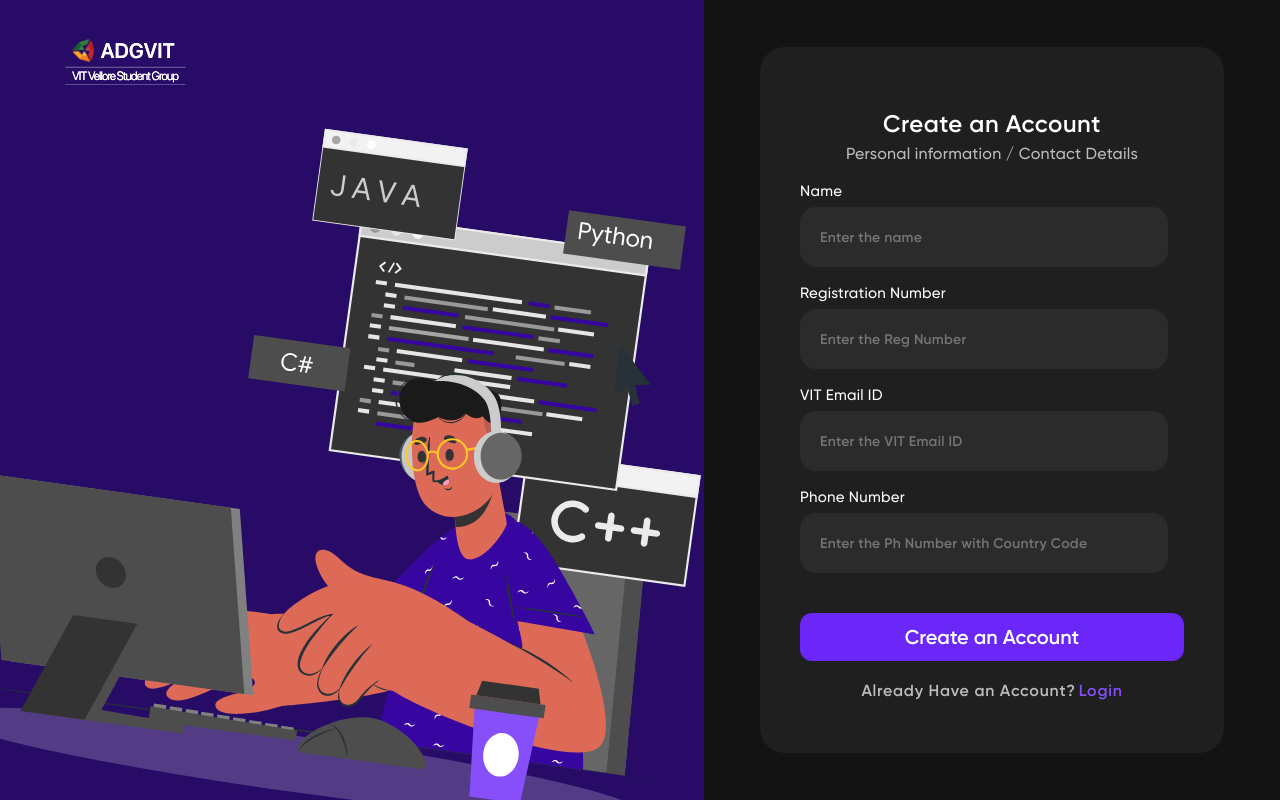
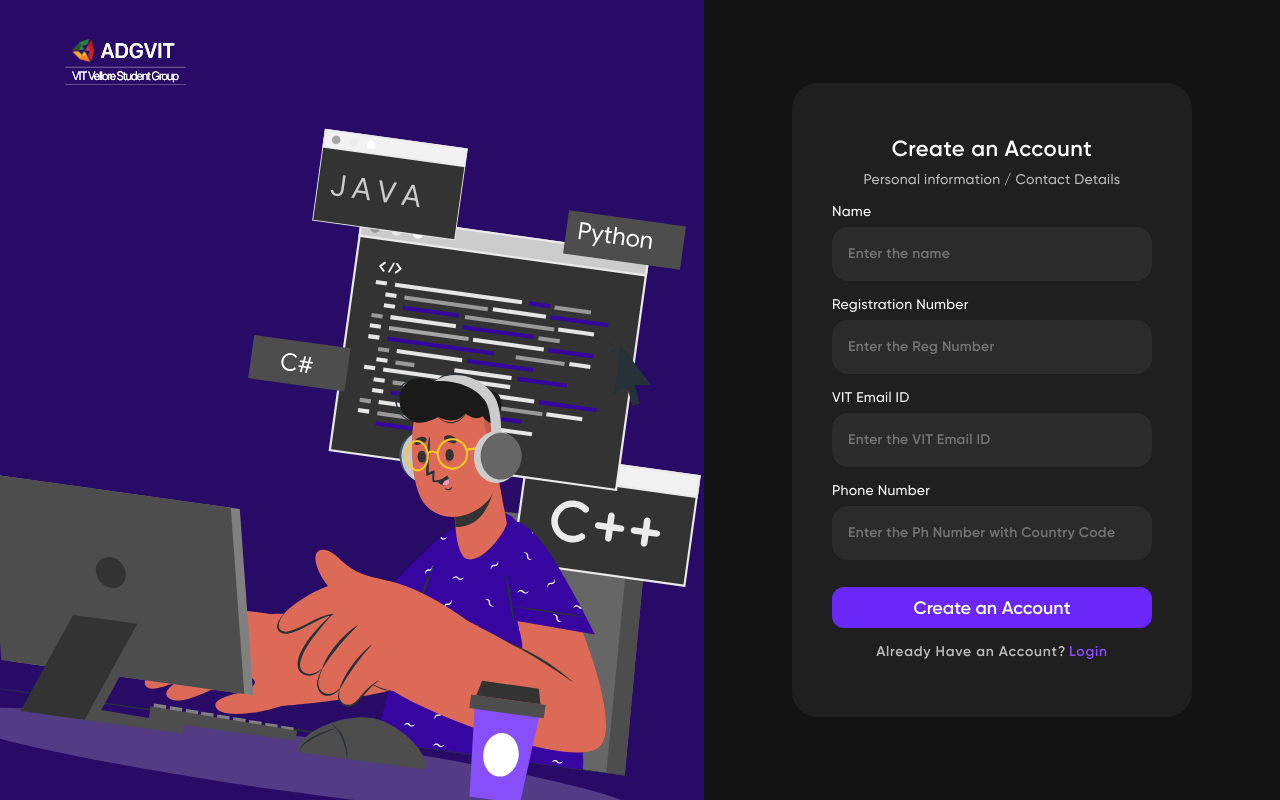
Before and after one commit to ANIRUDH-VADERA/Recruitment_Portal_ADG, a React (Create React App) app: page /SignUp in a window 1280 px wide. Built offline with nearby package versions, Linux system fonts and the light colour scheme.

Commit message:
Fixed ratios

```diff
--- a/src/App.css
+++ b/src/App.css
@@ -33,3 +33,8 @@ body {
   font-family: Gilroy;
   src: url("./font/Gilroy-Regular.ttf");
 }
+
+@font-face {
+  font-family: GilroyExtraBold;
+  src: url("./font/Gilroy-ExtraBold.ttf");
+}
--- a/src/Components/AboutYou/AboutYou.js
+++ b/src/Components/AboutYou/AboutYou.js
@@ -1,13 +1,22 @@
-import React from "react";
+import React,{useState} from "react";
 import { useNavigate } from "react-router-dom";
 import "./AboutYou.css";
 import backImg from "../images/back_img.svg";
 import Navbar from "../Navbar/Navbar";
 import Button from "../Inputs/Button";
+import Input from "../Inputs/Input";
 
 function SignUp() {
   const navigate = useNavigate();
+  const [profile, setprofile] = useState("");
+  const [portfolio_link, setportfolio_link] = useState("");
 
+  const handleChange1 = (e) => {
+    setprofile(e.target.value);
+  };
+  const handleChange2 = (e) => {
+    setportfolio_link(e.target.value);
+  };
   return (
     <>
       <Navbar navbar={0} />
@@ -20,12 +29,22 @@ function SignUp() {
             <h1 className="heading">Tell us about yourself</h1>
             <p className="para">Almost Done! Help Us Know you Better</p>
             <form className="form">
-              {/* <label for="fname">Bio</label>
-                    <input type="text" id="name" name="name" placeholder="Enter the name" />
-                    <label for="fname">Github Profile <span className="optional">(Optional)</span> </label>
-                    <input type="text" id="name" name="name" placeholder="Enter the name" />
-                    <label for="fname">Portfolio Link <span className="optional">(Optional)</span></label>
-                    <input type="text" id="name" name="name" placeholder="Enter the name" /> */}
+                <Input
+                  setnull={setprofile}
+                  val={profile}
+                  change={handleChange1}
+                  heading="Github Profile"
+                  optional ="(Optional)"
+                  placeholder="Enter your Github Profile"
+                />
+                <Input
+                  setnull={setportfolio_link}
+                  val={portfolio_link}
+                  change={handleChange2}
+                  heading="Portfolio Link"
+                  optional ="(Optional)"
+                  placeholder="Enter your Portfolio Link"
+                />
             </form>
             <Button
               class="btn1"
--- a/src/Components/Inputs/Input.css
+++ b/src/Components/Inputs/Input.css
@@ -1,10 +1,10 @@
 input {
-  width: 90%;
+  width: 100%;
   background: #2b2b2b;
   border-radius: 16px;
-  height: 58px;
-  padding-left: 20px;
-  margin-bottom: 15px;
+  height: 52px;
+  padding-left: 16px;
+  margin-bottom: 12px;
   font-family: GilroySemiBold;
   font-style: normal;
   font-weight: normal;
@@ -38,7 +38,7 @@ label {
   font-family: GilroyMedium;
   font-style: normal;
   font-weight: 500;
-  font-size: 15px;
+  font-size: 14px;
   line-height: 22px;
   /* identical to box height, or 147% */
   display: flex;
@@ -54,8 +54,8 @@ label {
 
 .cross {
   cursor: pointer;
-  right: 8%;
-  top: 22%;
+  right: 4%;
+  top: 23%;
   position: absolute;
   width: 24px;
   height: 24px;
--- a/src/Components/Inputs/Input.js
+++ b/src/Components/Inputs/Input.js
@@ -12,7 +12,7 @@ function Input(props) {
 
   return (
     <>
-      <label htmlFor={props.heading}>{props.heading}</label>
+      <label htmlFor={props.heading}>{props.heading}<span className="optional">{props.optional}</span></label>
       <div className="enclosing_div">
         <input
           onFocus={() => {
@@ -35,7 +35,7 @@ function Input(props) {
           <img
             className="cross"
             alt="cross"
-            onClick={handleClick}
+            onClick={()=>{handleClick()}}
             src={cross}
           />
         )}
--- a/src/Components/Landing/LandingPage.css
+++ b/src/Components/Landing/LandingPage.css
@@ -1,42 +1,12 @@
 @import url("https://fonts.googleapis.com/css2?family=Montserrat:wght@300&family=Poppins:ital,wght@1,300&display=swap");
 
 .btn1 {
-  -webkit-border-radius: 12;
-  -moz-border-radius: 12;
-  border-radius: 12px;
-  font-family: Arial;
-  color: #ffffff;
-  font-size: 20px;
-  background: #6b27f8;
-  padding: 3%;
-  text-decoration: none;
-  border: none;
-  width: 100%;
+  width: 82% !important;
   margin-bottom: 20px;
 }
 
-.btn1:hover {
-  background: #4506c8;
-  text-decoration: none;
-}
-
 .btn2 {
-  -webkit-border-radius: 12;
-  -moz-border-radius: 12;
-  border-radius: 12px;
-  font-family: Arial;
-  color: #9362fa;
-  font-size: 20px;
-  background: #1f1f1f;
-  padding: 3%;
-  border: solid #6b27f8 3px;
-  text-decoration: none;
-  width: 100%;
-}
-
-.btn2:hover {
-  background: #383838;
-  text-decoration: none;
+  width: 82% !important;
 }
 
 .landing_page {
@@ -77,7 +47,7 @@ h1 {
   font-family: GilroyExtraBold;
   font-style: normal;
   font-weight: 800;
-  font-size: 24px;
+  font-size: 22px;
   line-height: 18px;
   /* identical to box height, or 75% */
   letter-spacing: 0.5px;
@@ -91,7 +61,7 @@ h1 {
   font-family: GilroySemiBold;
   font-style: normal;
   font-weight: 600;
-  font-size: 64px;
+  font-size: 60px;
   line-height: 70px;
   /* identical to box height, or 110% */
   margin: 0;
@@ -109,12 +79,10 @@ h1 {
 .para {
   font-family: "Montserrat", sans-serif;
   font-family: "Poppins", sans-serif;
-  font-size: 18px;
+  font-size: 16px;
   line-height: 18px;
   /* identical to box height, or 100% */
   letter-spacing: 0.5px;
-
   /* Text/Secondary */
-
   color: rgba(255, 255, 255, 0.7);
 }
--- a/src/Components/Login/Login.js
+++ b/src/Components/Login/Login.js
@@ -5,13 +5,21 @@ import { useNavigate } from "react-router-dom";
 import backImg from "../images/back_img.svg";
 import Navbar from "../Navbar/Navbar";
 import Button from "../Inputs/Button";
+import Input from "../Inputs/Input";
+import Otp from "../Otp/Otp.js";
 
 function Login() {
   const [isOtp, setIsOtp] = useState(0);
+  const [reg_no, setReg_no] = useState("");
+
+  const handleChange1 = (e) => {
+    setReg_no(e.target.value);
+  };
 
   function handleClick() {
     setIsOtp(1);
   }
+
 
   const navigate = useNavigate();
 
@@ -27,8 +35,8 @@ function Login() {
                 Check your VIT Mail Inbox or Spam Folder for the OTP
               </p>
               <form className="form">
-                {/* <label for="fname">OTP</label>
-                  <input type="text" id="name" name="name" placeholder="Enter the name" /> */}
+              <p className = "otp_para">OTP</p>
+                <Otp />
                 <p className="bottom">
                   Didn’t recieve OTP?{" "}
                   <span className="resendOTP" onClick={() => {}}>
@@ -65,8 +73,14 @@ function Login() {
               <h1 className="heading">Login</h1>
               <p className="para">Login with your VIT Registration Number</p>
               <form className="form">
-                {/* <label for="fname">Registration Number</label>
-                  <input type="text" id="name" name="name" placeholder="Enter your Registration Number. Eg: 20BCE0001" /> */}
+                  <Input
+                    setnull={setReg_no}
+                    val={reg_no}
+                    change={handleChange1}
+                    heading="Registration Number"
+                    placeholder="Enter your Registration Number. Eg: 20BCE0001"
+                    optional =""
+                />
               </form>
               <Button
                 class="btn1"
--- a/src/Components/Otp/Otp.jsx
+++ b/src/Components/Otp/Otp.js
@@ -9,7 +9,7 @@ function Otp() {
         value={otp}
         onChange={setOtp}
         numInputs={6}
-        separator={<span>-</span>}
+        separator={<span className="tobeblack">-</span>}
                 className='otp-input'
                 containerStyle={{
                     width: '100%',
--- a/src/Components/SignUp/SignUp.css
+++ b/src/Components/SignUp/SignUp.css
@@ -30,8 +30,8 @@
 }
 
 .signup_page .main_form {
-  width: 30vw;
-  height: 77%;
+  width: 25vw;
+  height: 68%;
   display: flex;
   flex-direction: column;
   align-items: center;
@@ -42,39 +42,34 @@
 }
 
 .signup_page .btn1 {
+  font-size: 18px;
   margin: 0 !important;
+  width: 100% !important;
 }
 
 .signup_page .heading {
   font-family: GilroySemiBold;
   font-style: normal;
   font-weight: 600;
-  font-size: 24px;
+  font-size: 22px;
   line-height: 29px;
   /* identical to box height */
 
   text-align: center;
-
   color: #ffffff;
   margin: 0;
-  margin-top: 30px;
 }
 
 .signup_page .para {
   font-family: GilroyMedium;
   font-style: normal;
   font-weight: 500;
-  font-size: 16px;
+  font-size: 14px;
   line-height: 22px;
-  /* identical to box height, or 137% */
-
   display: flex;
   align-items: center;
   text-align: center;
   letter-spacing: 0.25px;
-
-  /* Text/Secondary */
-
   color: rgba(255, 255, 255, 0.7);
   margin: 5px;
 }
@@ -83,18 +78,19 @@
   font-family: GilroySemiBold;
   font-style: normal;
   font-weight: 600;
-  font-size: 16px;
+  font-size: 14px;
   line-height: 28px;
-  /* or 175% */
-
   display: flex;
   align-items: center;
   text-align: center;
   letter-spacing: 0.75px;
+  color: rgba(255, 255, 255, 0.7);
+  margin: 0;
+  margin-top: 10px;
+}
 
-  /* Text/Secondary */
-
-  color: rgba(255, 255, 255, 0.7);
+.signup_page input {
+  width: 95% !important;
 }
 
 .signup_page .tologin {
@@ -105,8 +101,8 @@
 
 .signup_page .form {
   width: 100%;
-  margin-top: 10px;
-  margin-bottom: 25px;
+  margin-top: 5px;
+  margin-bottom: 15px;
   display: flex;
   flex-direction: column;
   justify-content: flex-start;
@@ -147,25 +143,27 @@
 }
 
 .otp_page .main_form {
-  width: 30vw;
-  height: 40%;
+  width: 26vw;
+  height: 38%;
   display: flex;
   flex-direction: column;
   align-items: center;
   justify-content: center;
-  padding: 45px 40px 45px 40px;
+  padding: 40px 35px 40px 35px;
   background: #1f1f1f;
   border-radius: 25px;
 }
 
 .otp_page .btn1 {
   margin: 0 !important;
+  font-size: 18px;
+  width: 100% !important;
 }
 .otp_page .heading {
   font-family: GilroySemiBold;
   font-style: normal;
   font-weight: 600;
-  font-size: 24px;
+  font-size: 22px;
   line-height: 29px;
   /* identical to box height */
 
@@ -179,7 +177,7 @@
   font-family: GilroyMedium;
   font-style: normal;
   font-weight: normal;
-  font-size: 16px;
+  font-size: 14px;
   line-height: 22px;
   /* identical to box height, or 137% */
 
@@ -198,24 +196,23 @@
   font-family: GilroyMedium;
   font-style: normal;
   font-weight: normal;
-  font-size: 14px;
+  font-size: 13.5px;
   line-height: 22px;
   /* identical to box height, or 157% */
-
   display: flex;
   align-items: center;
   letter-spacing: 0.25px;
-
   /* Text/disabled */
-
   color: rgba(255, 255, 255, 0.4);
+  margin: 0;
+  margin-bottom: 10px;
 }
 
 .otp_page .tosignup {
   font-family: GilroyMedium;
   font-style: normal;
   font-weight: 600;
-  font-size: 16px;
+  font-size: 14px;
   line-height: 28px;
   /* or 175% */
 
@@ -225,6 +222,7 @@
   letter-spacing: 0.75px;
   color: #864ff9;
   cursor: pointer;
+  margin-top: 10px;
 }
 
 .otp_page .resendOTP {
@@ -235,10 +233,27 @@
 
 .otp_page .form {
   width: 100%;
-  margin-top: 10px;
-  margin-bottom: 30px;
+  margin-top: 12px;
+  margin-bottom: 15px;
   display: flex;
   flex-direction: column;
   justify-content: flex-start;
   align-items: flex-start;
 }
+
+.otp_page .otp_para {
+  font-family: GilroyMedium;
+  font-style: normal;
+  font-weight: normal;
+  font-size: 15px;
+  line-height: 22px;
+  /* identical to box height, or 147% */
+
+  display: flex;
+  align-items: center;
+  letter-spacing: 0.25px;
+
+  color: #ffffff;
+  margin: 0;
+  margin-bottom: 10px;
+}
--- a/src/Components/SignUp/SignUp.js
+++ b/src/Components/SignUp/SignUp.js
@@ -4,11 +4,12 @@ import React, { useState } from "react";
 import "./SignUp.css";
 import { useNavigate } from "react-router-dom";
 import back_img from "../images/back_img.svg";
-
 import Navbar from "../Navbar/Navbar";
 import Button from "../Inputs/Button";
 import Input from "../Inputs/Input";
-import Otp from "../Otp/Otp";
+import Otp from "../Otp/Otp.js";
+
+
 function SignUp() {
   const navigate = useNavigate();
   const [isOtp, setIsOtp] = useState(0);
@@ -50,13 +51,7 @@ function SignUp() {
                 Check your VIT Mail Inbox or Spam Folder for the OTP
               </p>
               <form className="form">
-                {/* <label htmlFor="fname">OTP</label>
-                <input
-                  type="text"
-                  id="name"
-                  name="name"
-                  placeholder="Enter the name"
-                /> */}
+                <p className = "otp_para">OTP</p>
                 <Otp />
                 <p className="bottom">
                   Didn’t recieve OTP?{" "}
@@ -100,12 +95,14 @@ function SignUp() {
                   change={handleChange1}
                   heading="Name"
                   placeholder="Enter the name"
+                  optional =""
                 />
                 <Input
                   setnull={setReg_no}
                   val={reg_no}
                   change={handleChange2}
                   heading="Registration Number"
+                  optional =""
                   placeholder="Enter the Reg Number"
                 />
                 <Input
@@ -114,9 +111,11 @@ function SignUp() {
                   change={handleChange3}
                   heading="VIT Email ID"
                   placeholder="Enter the VIT Email ID"
+                  optional =""
                 />
                 <Input
                   setnull={setPh}
+                  optional =""
                   val={ph}
                   change={handleChange4}
                   heading="Phone Number"
```
Also changed, not shown: src/Components/AboutYou/AboutYou.css (+8 -30 lines), src/Components/Login/Login.css (+42 -20 lines), src/Components/Otp/Otp.css (+6 -2 lines).
